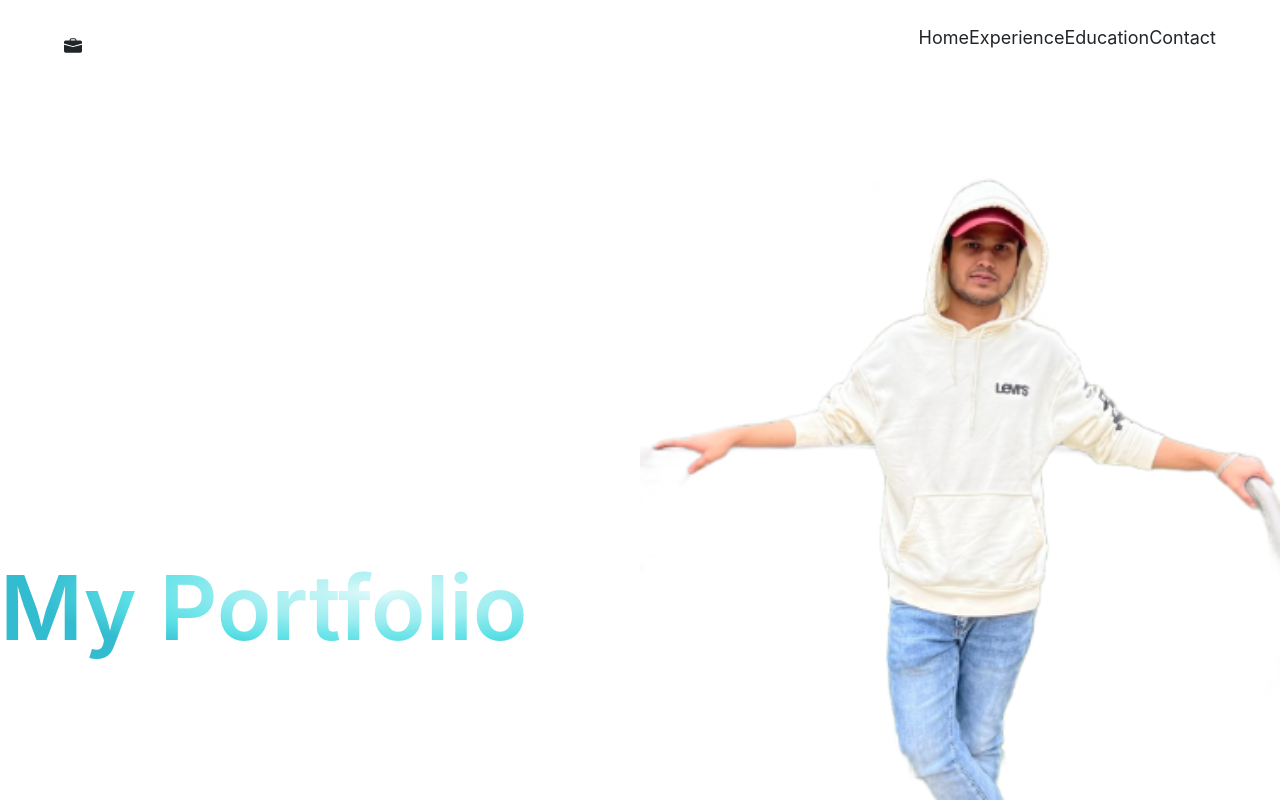
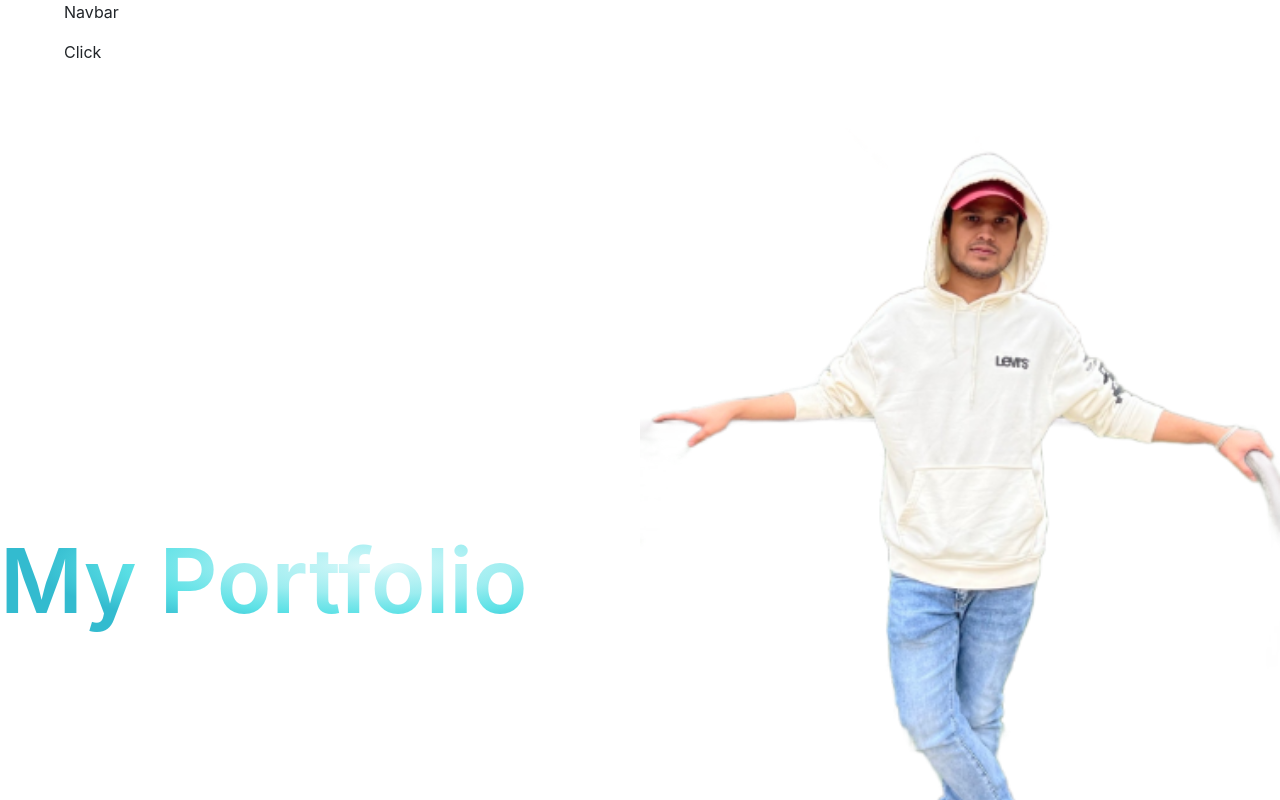
Before and after one commit to bbajagain1/portfolio-website, a React (Create React App) app in the folder portfolio-app/: page / in a window 1280 px wide. Shown: the top 800 px of the page. Built offline with nearby package versions, Linux system fonts and the light colour scheme; a web font is replaced by a local one.

Commit message:
mediaquery for javascript fixed

```diff
--- a/portfolio-app/src/components/Navbar.jsx
+++ b/portfolio-app/src/components/Navbar.jsx
@@ -6,50 +6,34 @@ import { BsFillBriefcaseFill } from "react-icons/bs";
 import "../styles/navbar.css";
 
 function Navbar() {
-  const [toggle, setToggle] = useState(false);
 
-  return (
-    <nav className="nav">
-      <BsFillBriefcaseFill />
-      <ul className="ul">
-        {navLinks.map((nav, index) => (
-          <li
-            key={nav.id}
-            className={` ${index === navLinks.length - 1 ? 'mr.p' : 'mr.q'}`}
-          >
-            {nav.title}
-          </li>
-        ))}
-      </ul>
 
-      <div className="sm:hidden flex flex-1 justify-end items-center">
-        <img
-          src={toggle ? close : menu}
-          alt="menu"
-          className="w-6 h-6 object-contain"
-          onClick={() => setToggle((prev) => !prev)}
-        />
-        <div
-          className={`${
-            !toggle ? "hidden" : "flex"
-          } p-6 bg-black-gradient absolute top-20 right-0 mx-4 my-2 min-w-[140px] rounded-xl sidebar`}
-        >
-          <ul className="list-none flex flex-col justify-end items-center flex-1">
-            {navLinks.map((nav, index) => (
-              <li
-                key={nav.id}
-                className={` font-normal cursor-pointer text-[16px]  ${
-                  index === navLinks.length - 1 ? "mb-0" : "mb-4"
-                }`}
-              >
-                {nav.title}
-              </li>
-            ))}
-          </ul>
-        </div>
-      </div>
-    </nav>
-  );
+
+  // Create a condition that targets viewports at least 768px wide
+  const mediaQuery = window.matchMedia("(min-width: 768px)");
+
+  function handleTabletChange(e) {
+    // Check if the media query is true
+    if (e.matches) {
+      // Then log the following message to the console
+      console.log('big devices');
+    } else {
+      console.log('small devices');
+    }
+  }
+
+  // Register event listener
+  mediaQuery.addListener(handleTabletChange);
+
+  // Initial check
+  handleTabletChange(mediaQuery);
+
+  return(
+    <>
+      <p>Navbar</p>
+      <button>Click</button>
+    </>
+  )
 }
 
 export default Navbar;
```
